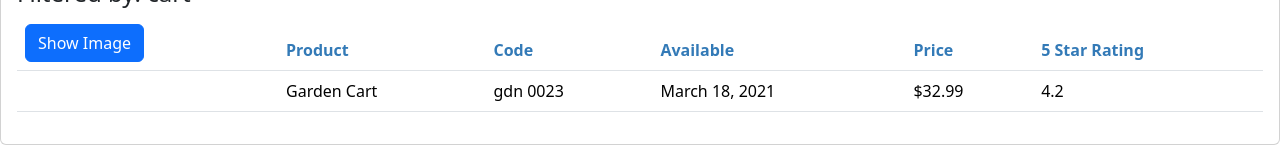
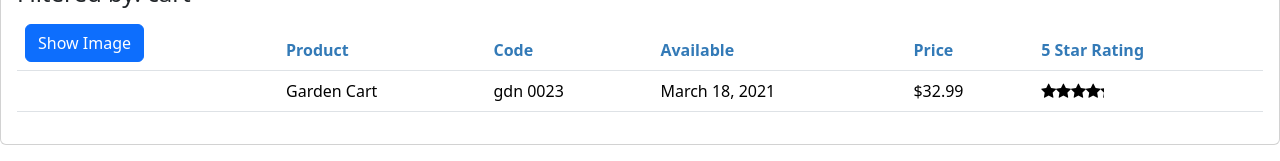
Before and after one commit to Tod2a/AngularSample, an Angular app: page / in a window 1280 px wide. Shown: the part 165-326 px from the top of the page. Built offline with nearby package versions, Linux system fonts and the light colour scheme.

Commit message:
adding reusable  star component

```diff
--- a/src/app/pages/products/product-list/product-list.component.html
+++ b/src/app/pages/products/product-list/product-list.component.html
@@ -44,7 +44,7 @@
                         <td>{{ product.productCode | lowercase | convertToSpaces:'-' }}</td>
                         <td>{{ product.releaseDate }}</td>
                         <td>{{ product.price | currency:'USD':'symbol':'1.2-2' }}</td>
-                        <td>{{ product.starRating }}</td>
+                        <td><pm-star [rating]="product.starRating"></pm-star></td>
                     </tr>
                 </tbody>
             </table>
--- a/src/app/pages/products/product-list/product-list.component.ts
+++ b/src/app/pages/products/product-list/product-list.component.ts
@@ -3,11 +3,12 @@ import { Component, OnInit } from '@angular/core';
 import { FormsModule } from '@angular/forms';
 import { IProduct } from '../../../models/interfaces/product.interface';
 import { ConvertToSpacesPipe } from '../../../shared/pipes/ConvertToSpaces.pipe';
+import { StarComponent } from '../../../shared/components/star/star.component';
 
 @Component({
   selector: 'pm-product-list',
   standalone: true,
-  imports: [CommonModule, FormsModule, ConvertToSpacesPipe],
+  imports: [CommonModule, FormsModule, ConvertToSpacesPipe, StarComponent],
   templateUrl: './product-list.component.html',
   styleUrl: './product-list.component.css',
 })
--- /dev/null
+++ b/src/app/shared/components/star/star.component.css
@@ -0,0 +1,9 @@
+.crop {
+    overflow: hidden;
+}
+.starsDiv {
+    width: 75px;
+}
+div {
+    cursor: pointer;
+}
--- /dev/null
+++ b/src/app/shared/components/star/star.component.html
@@ -0,0 +1,11 @@
+<div class="crop"
+    [style.width.px]="cropWidth"
+    [title]="rating">
+    <div class="starsDiv">
+        <span class="fa fa-star"></span>
+        <span class="fa fa-star"></span>
+        <span class="fa fa-star"></span>
+        <span class="fa fa-star"></span>
+        <span class="fa fa-star"></span>
+    </div>
+</div>
--- /dev/null
+++ b/src/app/shared/components/star/star.component.ts
@@ -0,0 +1,17 @@
+import { Component, Input, OnChanges, SimpleChanges } from '@angular/core';
+
+@Component({
+  selector: 'pm-star',
+  standalone: true,
+  imports: [],
+  templateUrl: './star.component.html',
+  styleUrl: './star.component.css'
+})
+export class StarComponent implements OnChanges {
+  @Input({ required: true }) rating!: number;
+  cropWidth: number = 75;
+
+  ngOnChanges(): void {
+    this.cropWidth = this.rating * 75/5;
+  }
+}
```
Also changed, not shown: 1 other file (tests, documents, lock files or other folders).
